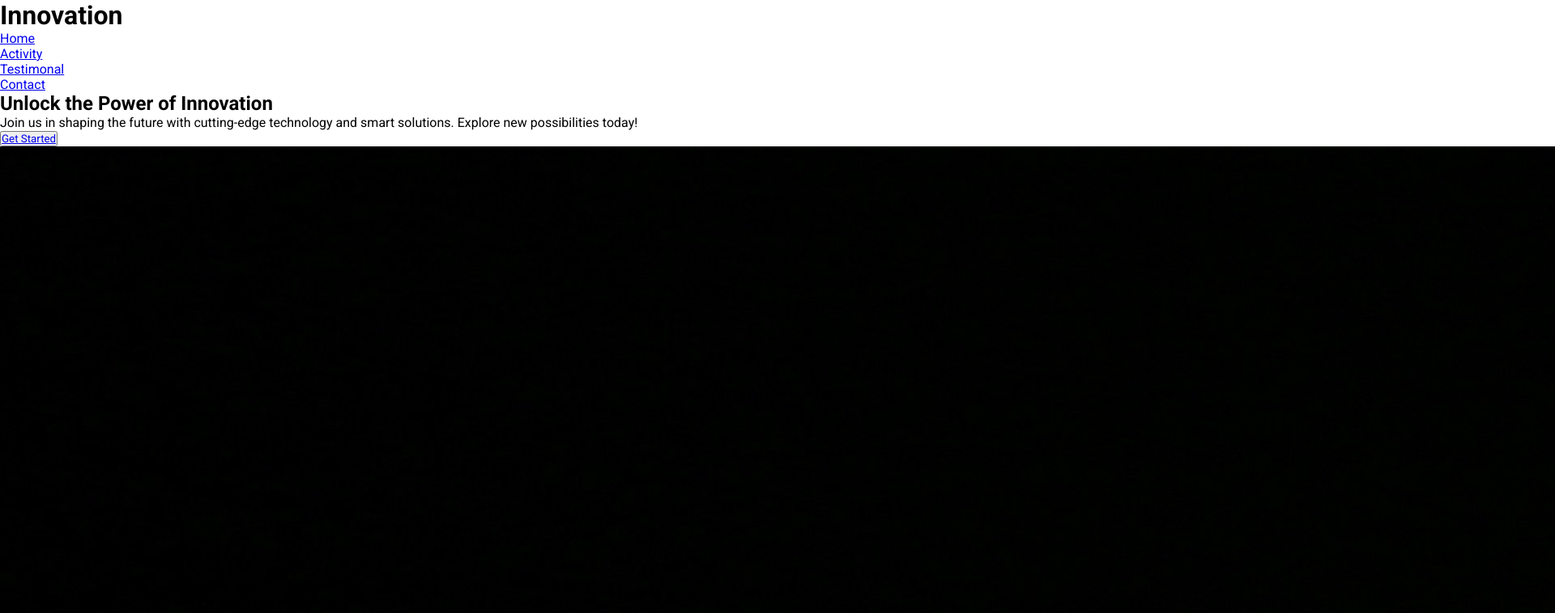
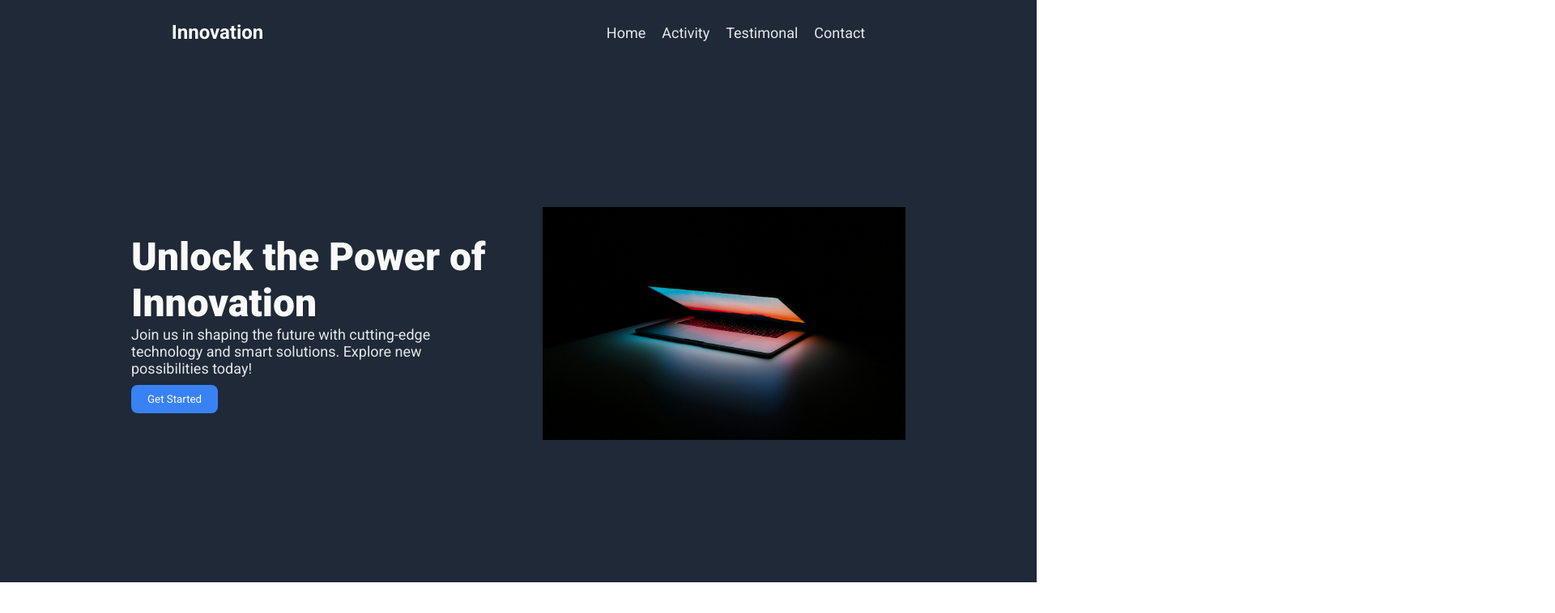
Before and after one commit to Future-King-1/unlock-innovation, a plain HTML site: page index.html in a window 1280 px wide. Shown: the top 758 px of the page at 81% size, 1920 px wide, since content can reach past the window. Drawn offline with Linux system fonts and the light colour scheme.

Commit message:
html corrected id name error in the section and header
and header and hero-section design complete

```diff
--- a/index.html
+++ b/index.html
@@ -20,7 +20,7 @@
         </ul>
     </header>
     <main>
-        <section id="#main">
+        <section id="hero">
             <div>
                 <h1>Unlock the Power of Innovation</h1>
                 <p>Join us in shaping the future with cutting-edge technology and smart solutions. Explore new possibilities today!</p>
--- a/style.css
+++ b/style.css
@@ -4,3 +4,56 @@
     padding: 0;
     box-sizing: border-box;
 }
+a{
+    text-decoration: none;
+    color: #f9faf8;
+}
+header{
+    display: flex;
+    justify-content: space-around;
+    align-items: center;
+    height: 10vh;
+}
+header ul{
+    display: flex;
+    list-style-type: none;
+    gap: 20px;
+}
+header h1{
+    font-size: 24px;
+    color: #f9faf8;
+}
+header,#hero{
+    background-color: #1f2937;
+}
+#hero{
+    display: flex;
+    height: 80vh;
+    width: 100%;
+    justify-content: center;
+    gap: 60px;
+    align-items: center;
+}
+#hero div{
+    width: 35%;
+}
+#hero img{
+    width: 35%;
+    height: 45%;
+}
+#hero h1{
+    font-size: 48px;
+    font-weight: 900;
+    color: #f9faf8;
+}
+#hero p,header a{
+    font-size: 18px;
+    color: #e5e7eb;
+}
+#hero button{
+    background-color: #3882f6;
+    border: none;
+    border-radius: 8px;
+    padding: 10px 20px;
+    margin-top: 10px;
+}
```
